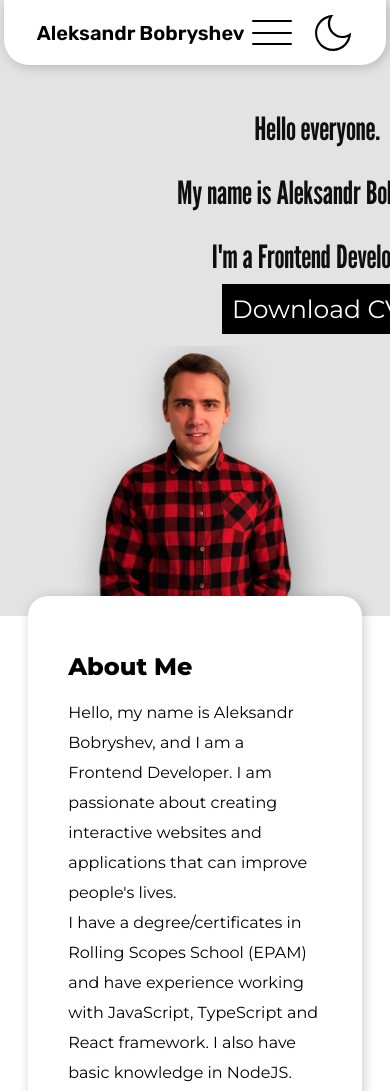
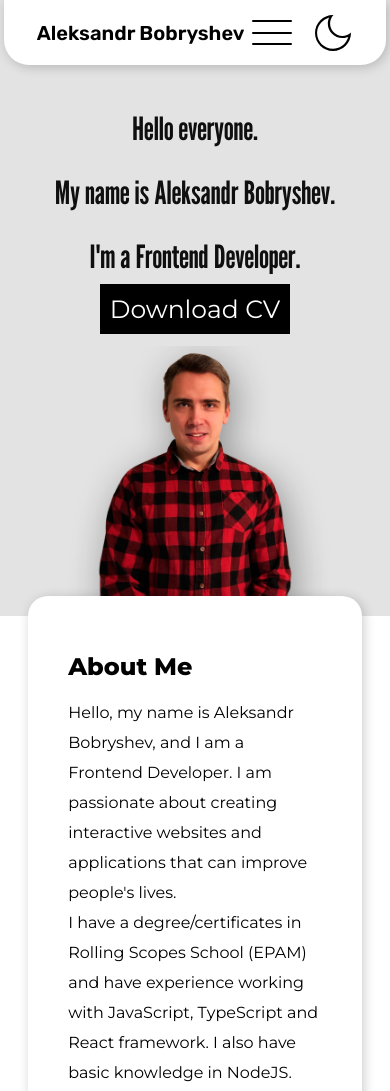
Before and after one commit to AlexBob98/cv, a plain HTML site: page index.html in a window 390 px wide. Shown: the top 1091 px of the page. Drawn offline with nearby package versions, Linux system fonts and the light colour scheme.

Commit message:
fix: upd style for mobile

```diff
--- a/assets/style.css
+++ b/assets/style.css
@@ -818,7 +818,6 @@ nav ul li a:hover {
   animation: blink 1s infinite;
 }
 
-
 @media (max-width: 1280px) {
   .hero__info-text {
     font-size: 2.5em;
@@ -1045,7 +1044,11 @@ nav ul li a:hover {
     border: 0;
   }
 }
-@media (max-width: 675px) {
+@media (max-width: 680px) {
+  .hero__info-text {
+    text-align: center;
+    padding: 0;
+  }
   .menu-show.open {
     opacity: 1;
     top: 66px;
@@ -1126,6 +1129,7 @@ nav ul li a:hover {
   .hero__info-text {
     margin: 0 auto;
     text-align: center;
+    width: auto;
     margin-top: 15px;
   }
   .contact {
```
